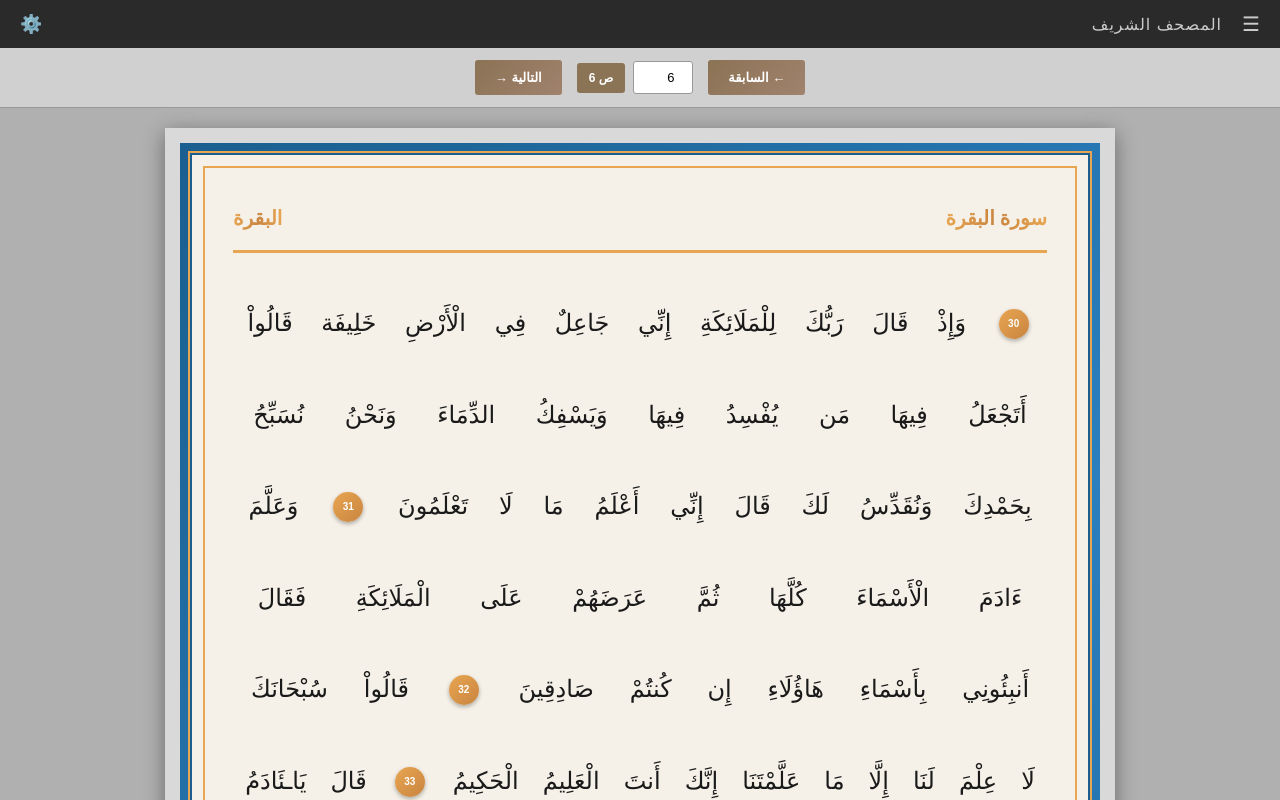
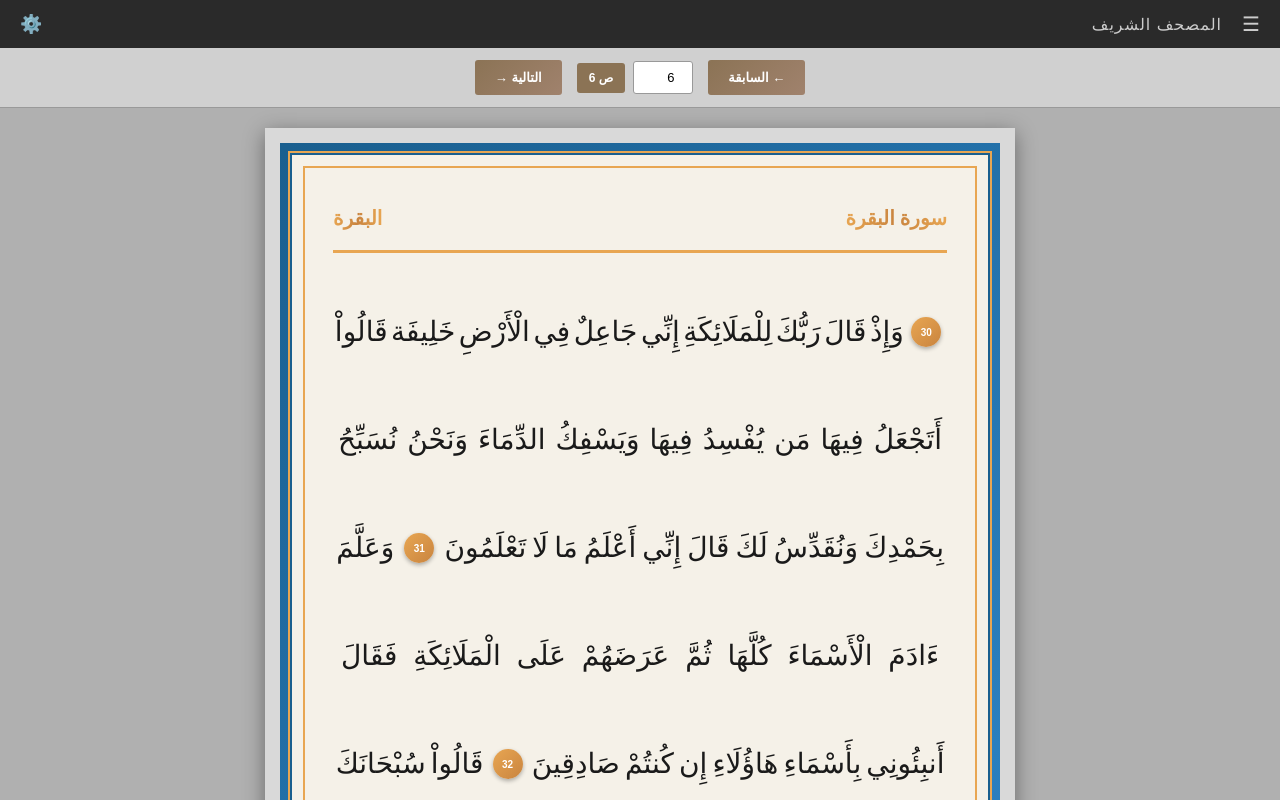
Before and after one commit to gtcm2019-prog/tafsir-QURAN2, a website: page index.html in a window 1280 px wide. Drawn offline with Linux system fonts and the light colour scheme; a web font is replaced by a local one.

Commit message:
Update index.html

```diff
--- a/index.html
+++ b/index.html
@@ -103,7 +103,7 @@
         .page-wrapper {
             background: #d9d9d9;
             margin: 0 auto;
-            max-width: 950px;
+            max-width: 750px;
             padding: 15px;
             box-shadow: 0 5px 20px rgba(0,0,0,0.4);
             position: relative;
@@ -161,8 +161,8 @@
             justify-content: space-around;
             align-items: center;
             flex-wrap: wrap;
-            line-height: 3.4;
-            font-size: 24px;
+            line-height: 3.5;
+            font-size: 28px;
             color: #1a1a1a;
             margin-bottom: 10px;
             font-family: 'QCF4_Hafs', 'Traditional Arabic', serif;
```
